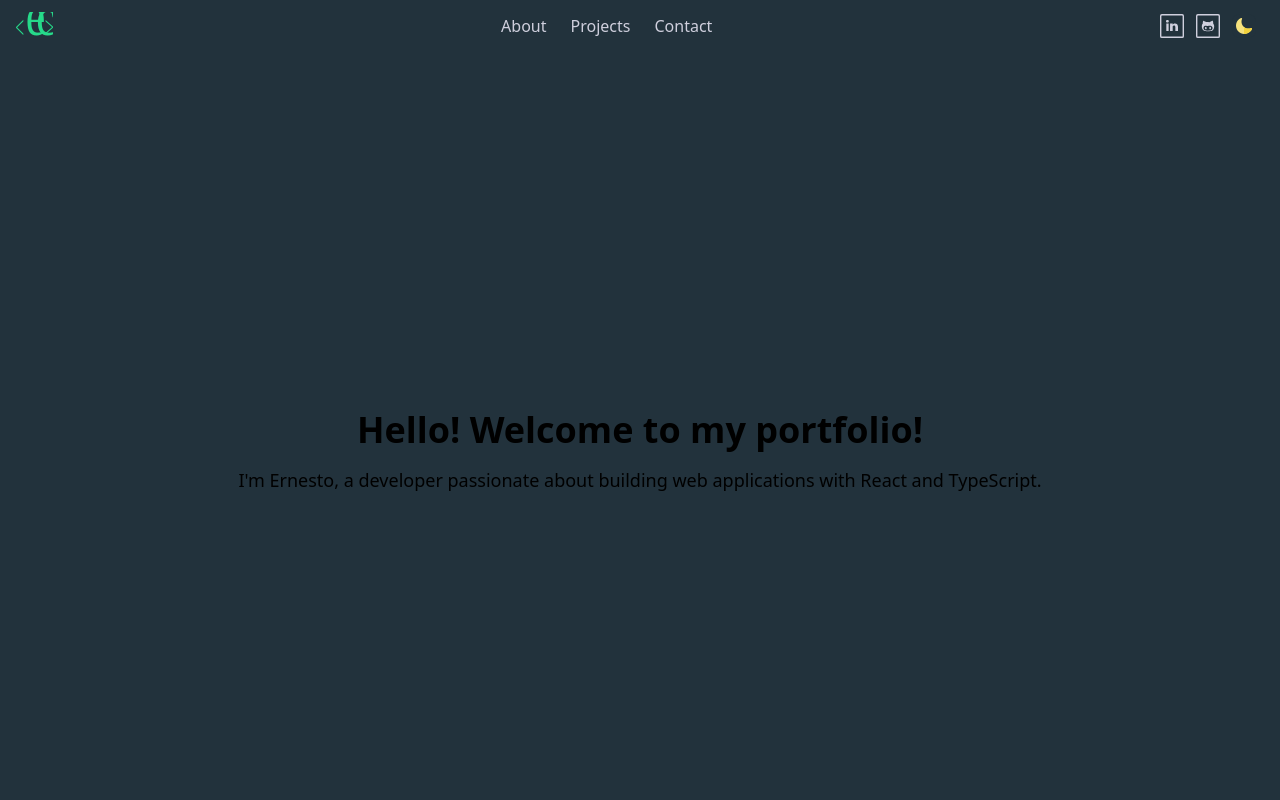
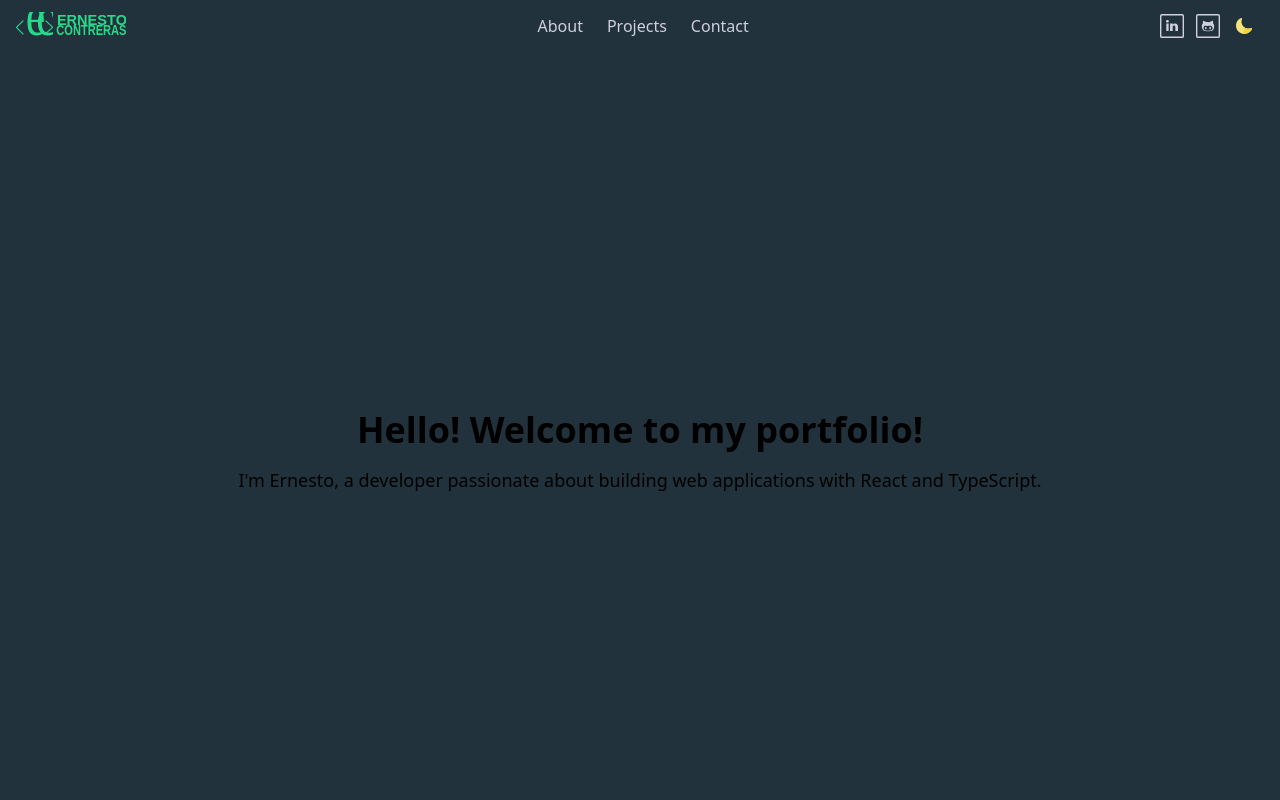
Before and after one commit to ejcontrerast/myportfolio, a React (Vite) app: page / in a window 1280 px wide. Shown: the top 800 px of the page. Built offline with nearby package versions, Linux system fonts and the light colour scheme.

Commit message:
Feat: added a new part of the logo with my name that dissapears when is phone size

```diff
--- a/src/components/Navbar.tsx
+++ b/src/components/Navbar.tsx
@@ -23,7 +23,7 @@ const Navbar: React.FC = () => {
   return (
     <nav className="w-screen flex justify-between items-center pl-3 py-3 dark:bg-dark-background bg-light-background px-6 backdrop-blur-3xl">
       {/* Logo Section */}
-      <div className="font-thin dark:text-dark-primary text-light-primary pb-1">
+      <div className="font-thin flex  dark:text-dark-accent text-light-accent">
         <svg
           xmlns="http://www.w3.org/2000/svg"
           viewBox="0 0 190 110"
@@ -77,7 +77,58 @@ const Navbar: React.FC = () => {
             &gt;
           </text>
         </svg>
+
+
+      {/* Logo - Ernesto Contreras */}
+      <svg
+        xmlns="http://www.w3.org/2000/svg"
+        viewBox="0 0 130 50"
+        className="w-auto h-7 dark:text-dark-accent text-light-accent sm:block hidden"
+      >
+        {/* ERNESTO Text */}
+        <text
+          className="fill-current"
+          style={{
+            fontSize: '26px', // Matches original size.
+            textAnchor: 'start', // Aligns text to start from x coordinate.
+          }}
+        >
+          <tspan
+            x="7"
+            y="23"
+            style={{
+              fontFamily: '"Myanmar Text", sans-serif', // Myanmar Text with fallback.
+              fontWeight: 550,
+            }}
+          >
+            ERNESTO
+          </tspan>
+        </text>
+
+        {/* CONTRERAS Text */}
+        <text
+          className="fill-current"
+          style={{
+            fontSize: '23px', // Matches original size.
+            textAnchor: 'start', // Aligns text to start.
+            transform: 'scale(0.86, 1.16)', // Applies scaling transformation.
+          }}
+        >
+          <tspan
+            x="7"
+            y="35"
+            style={{
+              fontFamily: '"Myanmar Text", sans-serif', // Myanmar Text with fallback.
+              fontWeight: 550,
+            }}
+          >
+            CONTRERAS
+          </tspan>
+        </text>
+      </svg>
+
       </div>
+
 
       {/* Internal Links */}
       <div className="space-x-6 font-sans">
@@ -109,7 +160,7 @@ const Navbar: React.FC = () => {
         </svg>
 
         {/* Theme Toggle Button */}
-        <button onClick={toggleTheme} className="bg-light-background dark:bg-dark-background cursor-pointer focus:outline-none hover:ring-2 hover:ring-light-accent/80 rounded-lg p-1">
+        <button onClick={toggleTheme} className="bg-light-background dark:bg-dark-background cursor-pointer focus:outline-none hover:ring-2 hover:ring-light-accent/80 rounded-sm p-1">
           {isDarkMode ? (
             // Night icon SVG
             <svg
```
